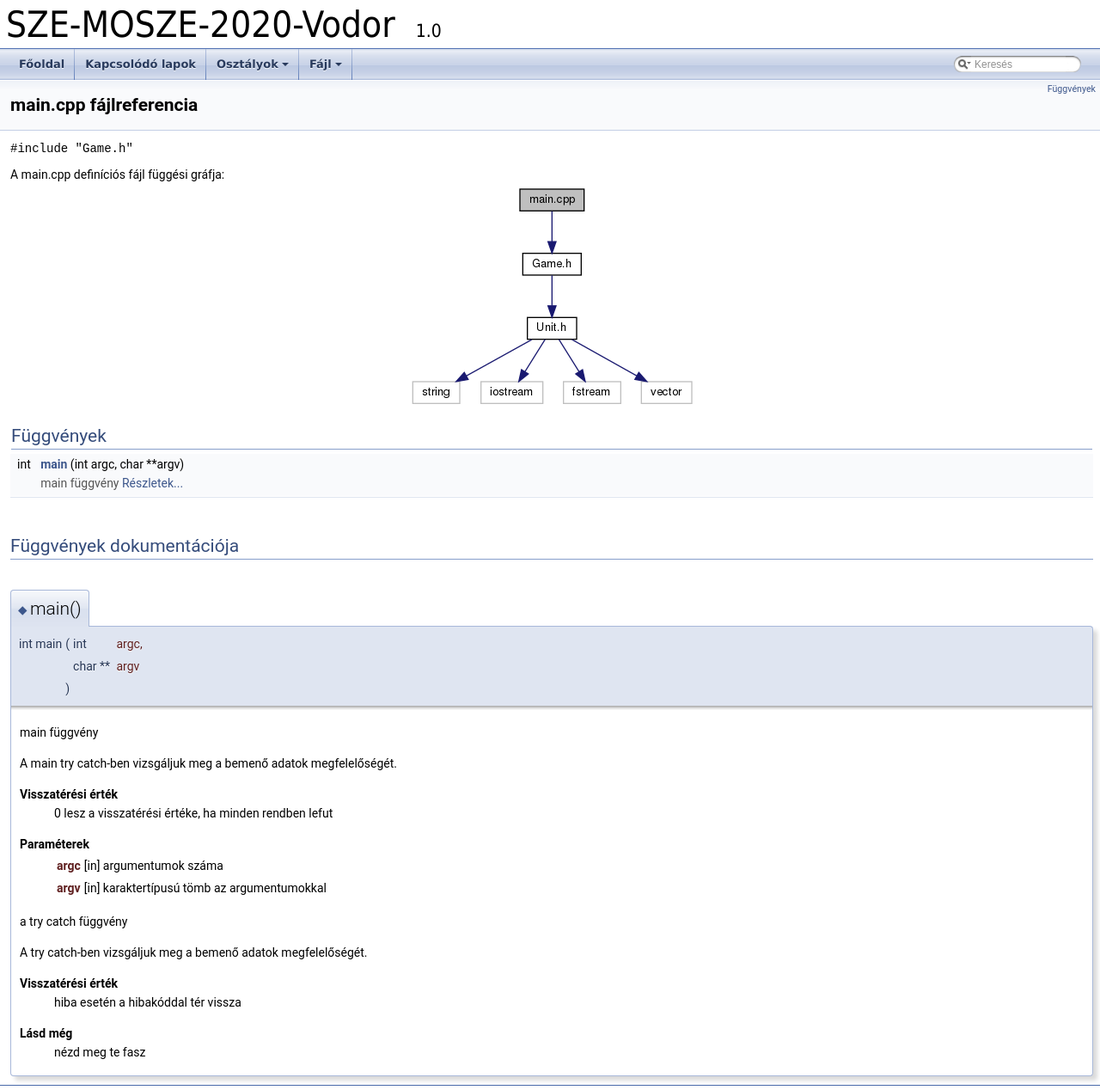
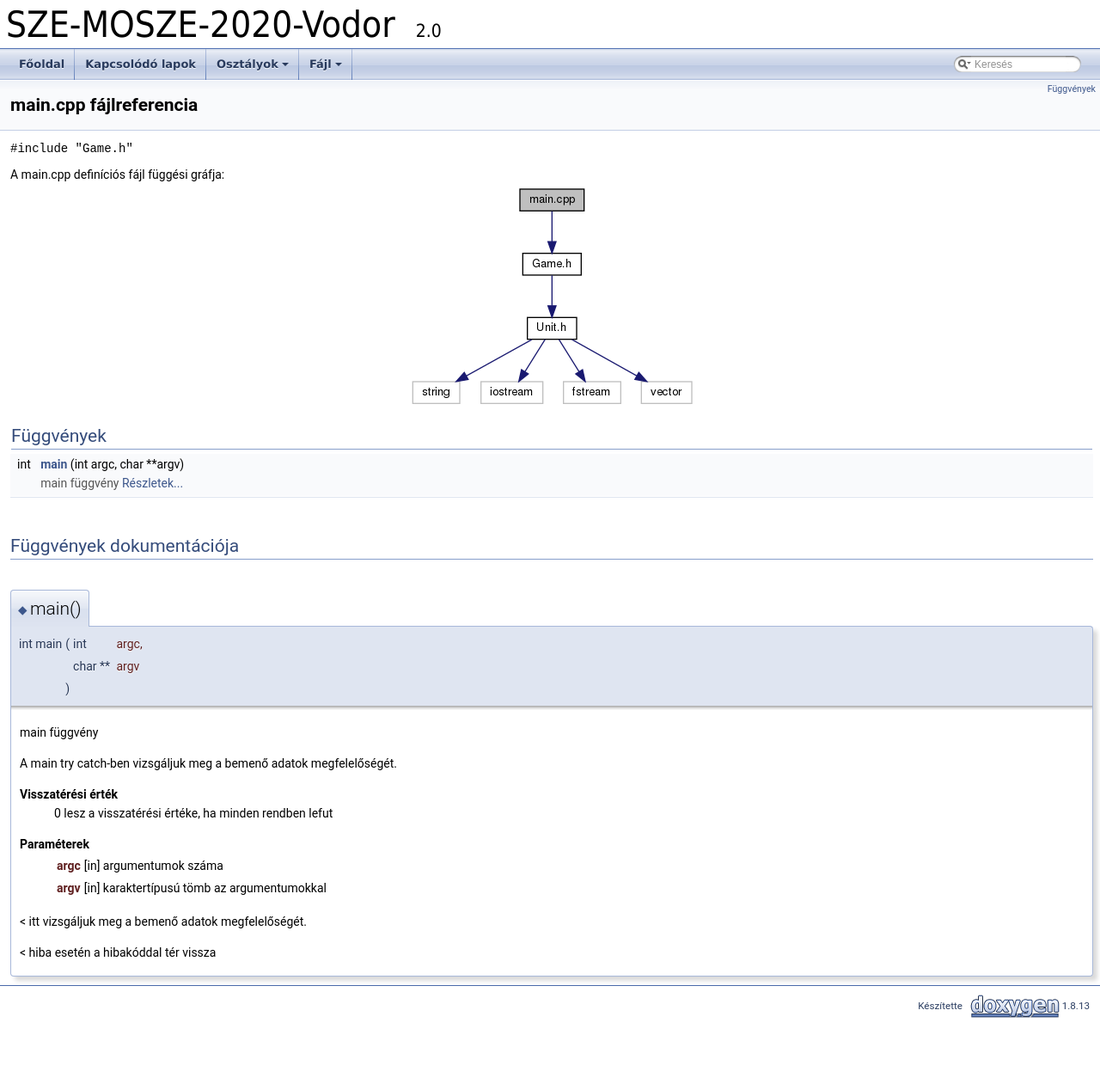
Before and after one commit to petinexus/tesztelosmosze, a plain HTML site: page main_8cpp.html in a window 1280 px wide. Shown: the top 1268 px of the page at 86% size. After the commit the page ends 1186 px from the top, so only its background shows below. Drawn offline with Linux system fonts and the light colour scheme.

Commit message:
Update gh-pages to output generated at e8c7bef

```diff
--- a/main_8cpp.html
+++ b/main_8cpp.html
@@ -22,7 +22,7 @@
  <tr style="height: 56px;">
   <td id="projectalign" style="padding-left: 0.5em;">
    <div id="projectname">SZE-MOSZE-2020-Vodor
-   &#160;<span id="projectnumber">1.0</span>
+   &#160;<span id="projectnumber">2.0</span>
    </div>
   </td>
  </tr>
@@ -119,10 +119,8 @@ Függvények</h2></td></tr>
   </table>
   </dd>
 </dl>
-<p>a try catch függvény</p>
-<p>A try catch-ben vizsgáljuk meg a bemenő adatok megfelelőségét.</p>
-<dl class="section return"><dt>Visszatérési érték</dt><dd>hiba esetén a hibakóddal tér vissza</dd></dl>
-<dl class="section see"><dt>Lásd még</dt><dd>nézd meg te fasz</dd></dl>
+<p>&lt; itt vizsgáljuk meg a bemenő adatok megfelelőségét.</p>
+<p>&lt; hiba esetén a hibakóddal tér vissza </p>
 
 </div>
 </div>
```
Also changed, not shown: Game_8h_source.html (+1 -1 lines), Unit_8h_source.html (+1 -1 lines), annotated.html (+1 -1 lines), autotoc_md0.html (+1 -1 lines), classGame-members.html (+1 -1 lines), classGame.html (+3 -3 lines), classUnit-members.html (+1 -1 lines), classUnit.html (+2 -2 lines), classes.html (+1 -1 lines), files.html (+1 -1 lines), functions.html (+1 -1 lines), functions_func.html (+1 -1 lines), functions_vars.html (+1 -1 lines), globals.html (+1 -1 lines), 4 more files.
